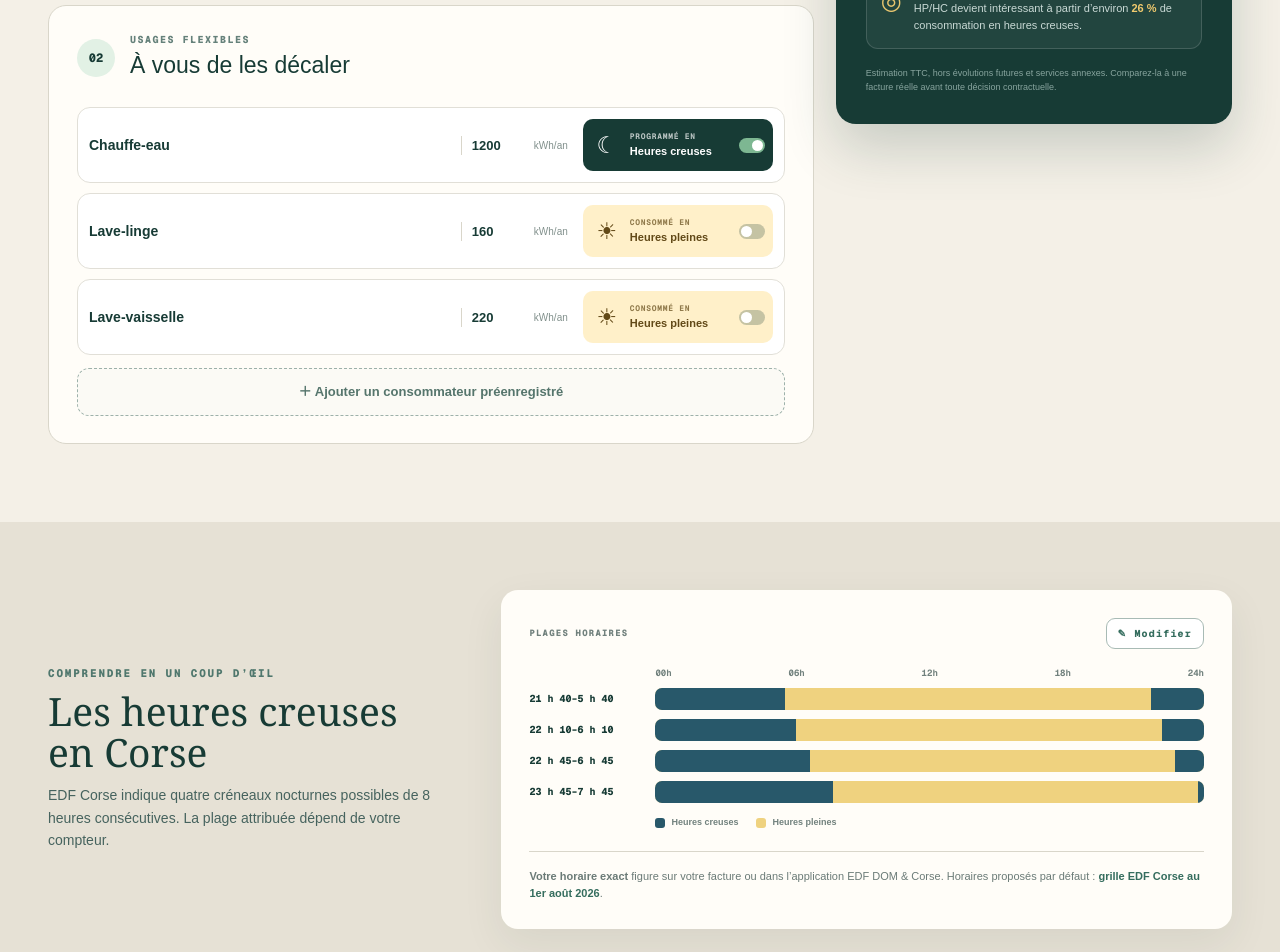
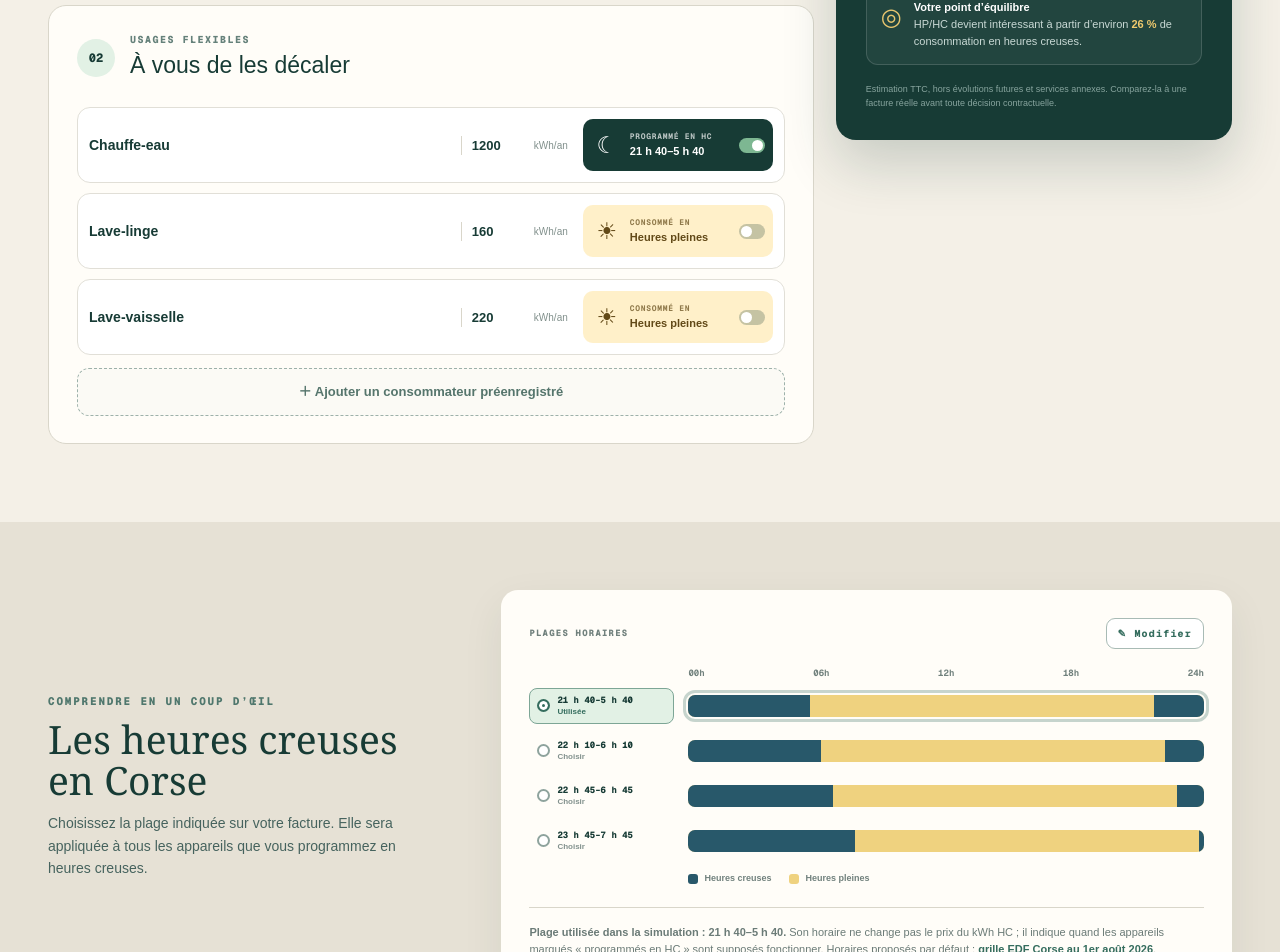
Before and after one commit to niqoz/declic-hc, a Next.js app: page / in a window 1280 px wide. Shown: the part 1040-1992 px from the top of the page. Built offline with nearby package versions, Linux system fonts and the light colour scheme.

Commit message:
Select active off-peak schedule

```diff
--- a/app/globals.css
+++ b/app/globals.css
@@ -131,6 +131,7 @@ input[type="range"]:disabled { opacity:.4; cursor:not-allowed; }
 .cost-lines .highlight { color:#f0ca6e; }
 .distribution-title,.bar-legend { display:flex; justify-content:space-between; font-size:11px; }
 .distribution-title strong { color:#f0ca6e; }
+.distribution-title small { display:block; margin-top:4px; color:#9db8b1; font-size:8px; }
 .bar { height:9px; margin:9px 0 8px; border-radius:7px; background:#d5a944; overflow:hidden; }
 .bar span { display:block; height:100%; background:#86bea1; border-right:2px solid white; }
 .bar-legend { color:#b8cfca; font-size:9px; }
@@ -161,13 +162,20 @@ input[type="range"]:disabled { opacity:.4; cursor:not-allowed; }
 .hc-editor-actions { margin-top:12px; display:flex; gap:8px; flex-wrap:wrap; }
 .hc-editor-actions button:disabled { opacity:.45; cursor:not-allowed; }
 .hc-editor>p { margin:10px 0 0; color:#627770; font-size:9px; line-height:1.45; }
-.timeline-hours { margin-left:126px; display:flex; justify-content:space-between; font:700 9px var(--font-geist-mono),monospace; color:#71817d; }
+.timeline-hours { margin-left:159px; display:flex; justify-content:space-between; font:700 9px var(--font-geist-mono),monospace; color:#71817d; }
 .hc-windows { display:grid; gap:9px; margin-top:9px; }
-.hc-window { display:grid; grid-template-columns:112px 1fr; gap:14px; align-items:center; }
-.hc-window>strong { color:var(--ink); font:800 10px var(--font-geist-mono),monospace; white-space:nowrap; }
+.hc-window { display:grid; grid-template-columns:145px 1fr; gap:14px; align-items:center; }
+.window-choice { min-width:0; display:grid; grid-template-columns:14px 1fr; column-gap:6px; align-items:center; padding:5px 7px; text-align:left; border:1px solid transparent; border-radius:8px; background:transparent; cursor:pointer; }
+.window-choice>span { grid-row:1/3; width:13px; height:13px; border:2px solid #8ea39d; border-radius:50%; background:white; box-shadow:inset 0 0 0 3px white; }
+.window-choice>strong { color:var(--ink); font:800 9px var(--font-geist-mono),monospace; white-space:nowrap; }
+.window-choice>small { color:#82918d; font-size:8px; font-weight:700; }
+.hc-window.active .window-choice { border-color:#7da696; background:var(--mint-soft); }
+.hc-window.active .window-choice>span { border-color:#356d5e; background:#356d5e; }
+.hc-window.active .window-choice>small { color:#356d5e; }
 .hc-bar { height:22px; position:relative; overflow:hidden; border-radius:7px; background:#efd27f; }
 .hc-bar i { position:absolute; inset-block:0; left:0; background:#28586a; }
-.hc-legend { margin:13px 0 0 126px; display:flex; gap:18px; color:#71817d; font-size:9px; font-weight:700; }
+.hc-window.active .hc-bar { outline:3px solid rgba(53,109,94,.28); outline-offset:2px; }
+.hc-legend { margin:13px 0 0 159px; display:flex; gap:18px; color:#71817d; font-size:9px; font-weight:700; }
 .hc-legend span { display:flex; align-items:center; gap:6px; }
 .hc-legend i { width:10px; height:10px; border-radius:3px; background:#28586a; }
 .hc-legend span:last-child i { background:#efd27f; }
@@ -223,7 +231,7 @@ footer { max-width:1184px; margin:auto; padding:25px 0; display:flex; justify-co
   .hc-editor-row>small { grid-column:1/-1; }
   .hc-editor-row .remove-window { grid-column:4; grid-row:2; }
   .hc-window { grid-template-columns:1fr; gap:5px; }
-  .hc-window>strong { font-size:9px; }
+  .window-choice { width:max-content; }
   .hc-legend { margin-left:0; }
   footer { flex-direction:column; gap:6px; }
 }
--- a/app/page.tsx
+++ b/app/page.tsx
@@ -93,6 +93,7 @@ export default function Home() {
   const [installHelp, setInstallHelp] = useState(false);
   const [isInstalled, setIsInstalled] = useState(false);
   const [offPeakWindows, setOffPeakWindows] = useState<OffPeakWindow[]>(DEFAULT_HC_WINDOWS);
+  const [activeOffPeakWindowId, setActiveOffPeakWindowId] = useState(DEFAULT_HC_WINDOWS[0].id);
   const [scheduleEditorOpen, setScheduleEditorOpen] = useState(false);
 
   useEffect(() => {
@@ -111,6 +112,7 @@ export default function Home() {
             .map((window: OffPeakWindow, index: number) => ({ ...window, id: Number.isFinite(window.id) ? window.id : index + 1 }));
           if (savedWindows.length) setOffPeakWindows(savedWindows);
         }
+        if (Number.isFinite(state.activeOffPeakWindowId)) setActiveOffPeakWindowId(state.activeOffPeakWindowId);
         if (state.consumptionMode === "fixed" || state.consumptionMode === "proportional") {
           setConsumptionMode(state.consumptionMode);
           if (Number.isFinite(state.recipeReferenceKwh) && state.recipeReferenceKwh > 0) setRecipeReferenceKwh(state.recipeReferenceKwh);
@@ -145,10 +147,15 @@ export default function Home() {
   }, []);
 
   useEffect(() => {
-    localStorage.setItem("hphc-simulator-state", JSON.stringify({ tariffs, power, annualKwh, backgroundHcShare, appliances, consumptionMode, recipeReferenceKwh, offPeakWindows }));
-  }, [tariffs, power, annualKwh, backgroundHcShare, appliances, consumptionMode, recipeReferenceKwh, offPeakWindows]);
+    localStorage.setItem("hphc-simulator-state", JSON.stringify({ tariffs, power, annualKwh, backgroundHcShare, appliances, consumptionMode, recipeReferenceKwh, offPeakWindows, activeOffPeakWindowId }));
+  }, [tariffs, power, annualKwh, backgroundHcShare, appliances, consumptionMode, recipeReferenceKwh, offPeakWindows, activeOffPeakWindowId]);
+
+  useEffect(() => {
+    if (!offPeakWindows.some((window) => window.id === activeOffPeakWindowId)) setActiveOffPeakWindowId(offPeakWindows[0].id);
+  }, [activeOffPeakWindowId, offPeakWindows]);
 
   const activeTariff = tariffs.find((tariff) => tariff.power === power) ?? tariffs[0];
+  const activeOffPeakWindow = offPeakWindows.find((window) => window.id === activeOffPeakWindowId) ?? offPeakWindows[0];
   const effectiveAppliances = useMemo(() => {
     const scale = consumptionMode === "proportional" && recipeReferenceKwh > 0 ? annualKwh / recipeReferenceKwh : 1;
     return appliances.map((appliance) => ({ ...appliance, kwh: appliance.kwh * scale }));
@@ -339,7 +346,7 @@ export default function Home() {
               <button className="remove" aria-label={`Retirer ${appliance.name}`} onClick={() => setAppliances((current) => current.filter((item) => item.id !== appliance.id))}>×</button>
               <input className="appliance-name" aria-label="Nom de l’usage" value={appliance.name} onChange={(e) => updateAppliance(appliance.id, { name: e.target.value })} />
               <div className="appliance-energy"><input aria-label={`Consommation annuelle de ${appliance.name}`} type="number" min="0" step="10" value={Math.round(effectiveAppliances[index].kwh)} onChange={(e) => updateApplianceKwh(appliance.id, Number(e.target.value))} /><span>kWh/an</span></div>
-              <button className={`schedule ${appliance.inOffPeak ? "scheduled" : ""}`} onClick={() => updateAppliance(appliance.id, { inOffPeak: !appliance.inOffPeak })}><span className="schedule-icon">{appliance.inOffPeak ? "☾" : "☀"}</span><span><small>{appliance.inOffPeak ? "PROGRAMMÉ EN" : "CONSOMMÉ EN"}</small>{appliance.inOffPeak ? "Heures creuses" : "Heures pleines"}</span><i /></button>
+              <button className={`schedule ${appliance.inOffPeak ? "scheduled" : ""}`} onClick={() => updateAppliance(appliance.id, { inOffPeak: !appliance.inOffPeak })}><span className="schedule-icon">{appliance.inOffPeak ? "☾" : "☀"}</span><span><small>{appliance.inOffPeak ? "PROGRAMMÉ EN HC" : "CONSOMMÉ EN"}</small>{appliance.inOffPeak ? `${formatTime(activeOffPeakWindow.start)}–${formatTime(activeOffPeakWindow.end)}` : "Heures pleines"}</span><i /></button>
             </article>)}</div>
             <details className="preset-library">
               <summary>＋ Ajouter un consommateur préenregistré</summary>
@@ -362,7 +369,7 @@ export default function Home() {
           <h2>{verdictPositive ? "Les heures creuses prennent l’avantage" : verdictNeutral ? "Les deux options sont presque à égalité" : "Le tarif Base reste devant"}</h2>
           <div className={`saving ${verdictPositive ? "positive" : "negative"}`}><span>{verdictPositive ? "ÉCONOMIE ESTIMÉE" : verdictNeutral ? "ÉCART ESTIMÉ" : "SURCOÛT HP/HC ESTIMÉ"}</span><strong>{euros.format(Math.abs(results.delta))}<small>/ an</small></strong><p>soit {preciseEuros.format(Math.abs(results.delta) / 12)} par mois</p></div>
           <div className="cost-lines"><div><span>Option Base</span><strong>{euros.format(results.baseCost)}</strong></div><div className="highlight"><span>Option HP / HC</span><strong>{euros.format(results.hphcCost)}</strong></div></div>
-          <div className="distribution"><div className="distribution-title"><span>Répartition HP / HC</span><strong>{results.share.toFixed(0)} % en HC</strong></div><div className="bar"><span style={{ width: `${results.share}%` }} /></div><div className="bar-legend"><span>☀ HP · {number.format(results.hpKwh)} kWh</span><span>☾ HC · {number.format(results.hcKwh)} kWh</span></div></div>
+          <div className="distribution"><div className="distribution-title"><span>Répartition HP / HC<small>Plage compteur : {formatTime(activeOffPeakWindow.start)}–{formatTime(activeOffPeakWindow.end)}</small></span><strong>{results.share.toFixed(0)} % en HC</strong></div><div className="bar"><span style={{ width: `${results.share}%` }} /></div><div className="bar-legend"><span>☀ HP · {number.format(results.hpKwh)} kWh</span><span>☾ HC · {number.format(results.hcKwh)} kWh</span></div></div>
           <div className="threshold"><span className="threshold-icon">◎</span><p><strong>Votre point d’équilibre</strong><br />HP/HC devient intéressant à partir d’environ <b>{results.threshold.toFixed(0)} %</b> de consommation en heures creuses.</p></div>
           <p className="disclaimer">Estimation TTC, hors évolutions futures et services annexes. Comparez-la à une facture réelle avant toute décision contractuelle.</p>
         </aside>
@@ -371,7 +378,7 @@ export default function Home() {
       <a className={`mobile-summary ${verdictPositive ? "gain" : "loss"}`} href="#result"><span>{verdictPositive ? "Économie HP/HC" : "Écart HP/HC"}<small>{results.share.toFixed(0)} % en HC</small></span><strong>{euros.format(Math.abs(results.delta))}<small>/an</small></strong><b>↑</b></a>
 
       <section className="timeline-section">
-        <div className="timeline-copy"><p className="eyebrow">COMPRENDRE EN UN COUP D’ŒIL</p><h2>Les heures creuses en Corse</h2><p>EDF Corse indique quatre créneaux nocturnes possibles de 8 heures consécutives. La plage attribuée dépend de votre compteur.</p></div>
+        <div className="timeline-copy"><p className="eyebrow">COMPRENDRE EN UN COUP D’ŒIL</p><h2>Les heures creuses en Corse</h2><p>Choisissez la plage indiquée sur votre facture. Elle sera appliquée à tous les appareils que vous programmez en heures creuses.</p></div>
         <div className="timeline-card">
           <div className="timeline-card-heading"><span>PLAGES HORAIRES {schedulesCustomized && <b>PERSONNALISÉES</b>}</span><button type="button" onClick={() => setScheduleEditorOpen((open) => !open)}>{scheduleEditorOpen ? "✓ Terminer" : "✎ Modifier"}</button></div>
           {scheduleEditorOpen && <div className="hc-editor">
@@ -383,15 +390,15 @@ export default function Home() {
               <small className={offPeakDuration(window) === 480 ? "valid" : ""}>{formatDuration(offPeakDuration(window))}</small>
               <button className="remove-window" type="button" aria-label={`Supprimer la plage ${index + 1}`} disabled={offPeakWindows.length === 1} onClick={() => setOffPeakWindows((current) => current.filter((item) => item.id !== window.id))}>×</button>
             </div>)}
-            <div className="hc-editor-actions"><button type="button" disabled={offPeakWindows.length >= 8} onClick={addOffPeakWindow}>＋ Ajouter une plage</button><button type="button" onClick={() => setOffPeakWindows(DEFAULT_HC_WINDOWS)}>↺ Horaires EDF</button></div>
+            <div className="hc-editor-actions"><button type="button" disabled={offPeakWindows.length >= 8} onClick={addOffPeakWindow}>＋ Ajouter une plage</button><button type="button" onClick={() => { setOffPeakWindows(DEFAULT_HC_WINDOWS); setActiveOffPeakWindowId(DEFAULT_HC_WINDOWS[0].id); }}>↺ Horaires EDF</button></div>
             <p>Une plage officielle dure 8 h. Les modifications mettent immédiatement à jour le graphique et restent enregistrées sur cet appareil.</p>
           </div>}
           <div className="timeline-hours"><span>00h</span><span>06h</span><span>12h</span><span>18h</span><span>24h</span></div>
           <div className="hc-windows" aria-label="Plages d’heures creuses affichées">
-            {offPeakWindows.map((window) => <div className="hc-window" key={window.id}><strong>{formatTime(window.start)}–{formatTime(window.end)}</strong><div className="hc-bar">{offPeakSegments(window).map((segment, index) => <i key={index} style={{ left: `${segment.left}%`, width: `${segment.width}%` }} />)}</div></div>)}
+            {offPeakWindows.map((window) => <div className={`hc-window ${window.id === activeOffPeakWindow.id ? "active" : ""}`} key={window.id}><button className="window-choice" type="button" aria-pressed={window.id === activeOffPeakWindow.id} onClick={() => setActiveOffPeakWindowId(window.id)}><span aria-hidden="true" /><strong>{formatTime(window.start)}–{formatTime(window.end)}</strong><small>{window.id === activeOffPeakWindow.id ? "Utilisée" : "Choisir"}</small></button><div className="hc-bar">{offPeakSegments(window).map((segment, index) => <i key={index} style={{ left: `${segment.left}%`, width: `${segment.width}%` }} />)}</div></div>)}
           </div>
           <div className="hc-legend"><span><i /> Heures creuses</span><span><i /> Heures pleines</span></div>
-          <p className="timeline-note"><strong>Votre horaire exact</strong> figure sur votre facture ou dans l’application EDF DOM & Corse. Horaires proposés par défaut : <a href="https://corse.edf.fr/sites/sei_corse/files/2026-08/bleu_residentiel_corse.pdf" target="_blank" rel="noreferrer">grille EDF Corse au 1er août 2026</a>.</p>
+          <p className="timeline-note"><strong>Plage utilisée dans la simulation : {formatTime(activeOffPeakWindow.start)}–{formatTime(activeOffPeakWindow.end)}.</strong> Son horaire ne change pas le prix du kWh HC ; il indique quand les appareils marqués « programmés en HC » sont supposés fonctionner. Horaires proposés par défaut : <a href="https://corse.edf.fr/sites/sei_corse/files/2026-08/bleu_residentiel_corse.pdf" target="_blank" rel="noreferrer">grille EDF Corse au 1er août 2026</a>.</p>
         </div>
       </section>
       <footer><span>Déclic HC · outil indépendant de sensibilisation</span><span>Données enregistrées uniquement sur cet appareil</span></footer>
```
